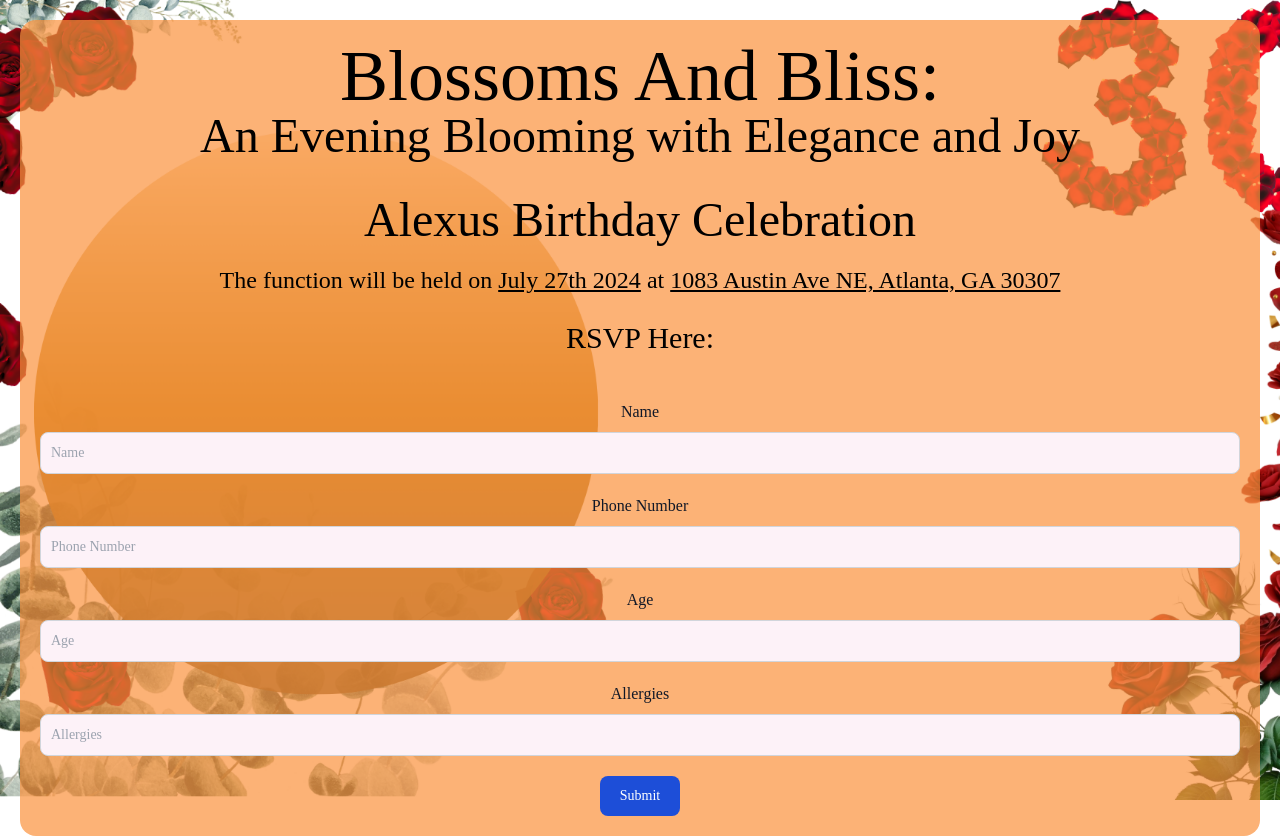
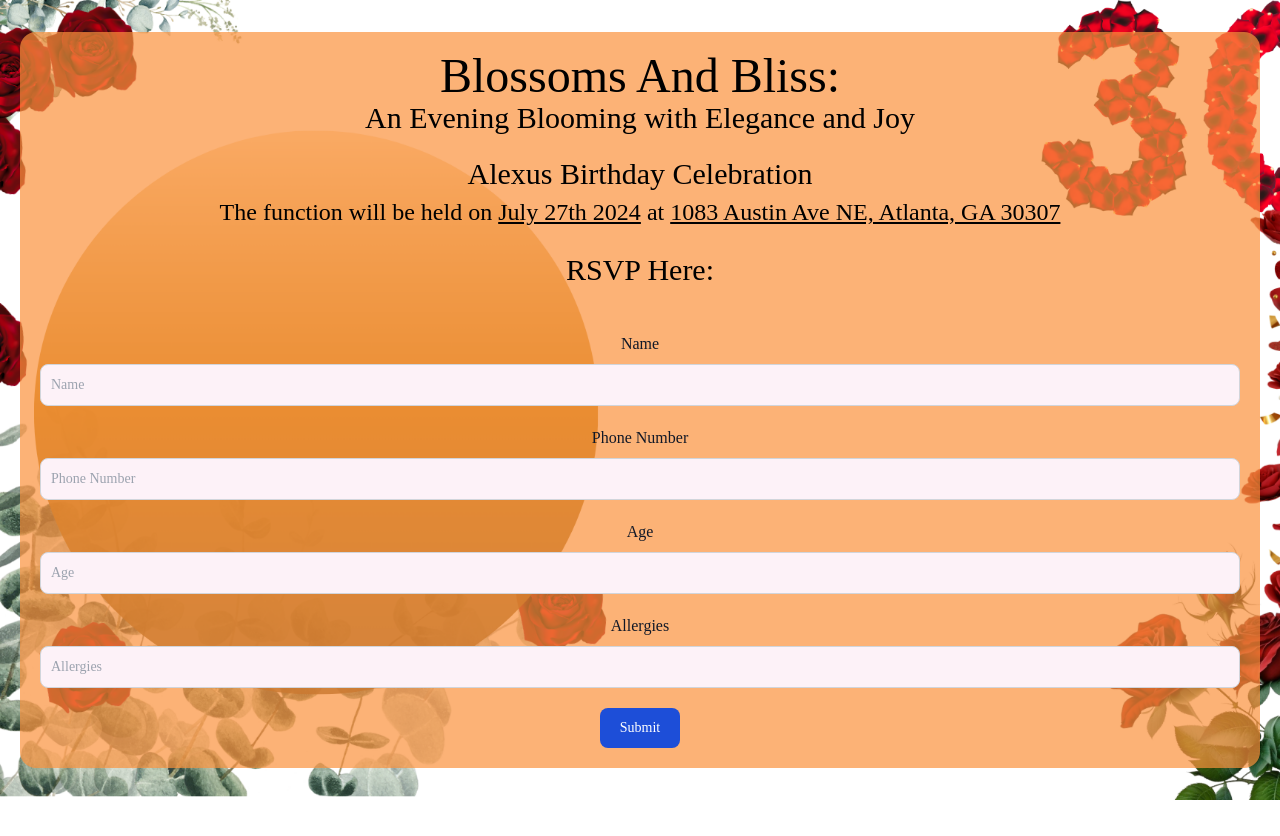
Before and after one commit to voyddful/blossomsandbliss, a Next.js app: page / in a window 1280 px wide. After the commit the page ends 800 px from the top, so only its background shows below. Built offline with nearby package versions, Linux system fonts and the light colour scheme; a web font is replaced by a local one.

Commit message:
background images changes

```diff
--- a/src/app/page.js
+++ b/src/app/page.js
@@ -6,11 +6,11 @@ export default function page(){
     <main className=' my-auto text- playwrite-no-100 text-black' >
 
       {/*mobile version*/}
-      <section className=" h-screen p-5 bg-white content-center bg-cover bg-right lg:bg-top lg:bg-cover bg-[url('/blossomsv2.png')] lg:bg-[url('/blissv2.png')]" >
+      <section className=" lg:h-screen p-5 bg-white content-center bg-cover bg-repeat bg-right lg:bg-top lg:bg-cover bg-[url('/blossomsv2.png')] lg:bg-[url('/blissv2.png')]" >
         <div className="mx-auto text-center text-black bg-pink-300/ max-w-7xl">
           <div className=' rounded-2xl bg-orange-400/70 h-max p-5 my-auto grid'>
-            <h1 className=' text-5xl mb-4' id="test"> <span className='text-7xl'>Blossoms And Bliss:</span><br/> An Evening Blooming with Elegance and Joy</h1>
-            <h1 className=' text-5xl my-5' id="test"> Alexus Birthday Celebration</h1>
+            <h1 className=' text-3xl mb-4' id="test"> <span className='text-5xl'>Blossoms And Bliss:</span><br/> An Evening Blooming with Elegance and Joy</h1>
+            <h1 className=' text-3xl my-1' id="test"> Alexus Birthday Celebration</h1>
             <h1 className=' text-2xl'> The function will be held on <span className=' underline'>July 27th 2024</span> at <a href="https://www.google.com/maps/place/1083+Austin+Ave+NE,+Atlanta,+GA+30307/@33.7619716,-84.3550701,17z/data=!3m1!4b1!4m6!3m5!1s0x88f506aa2471172b:0x80cd3712f280919e!8m2!3d33.7619716!4d-84.3524952!16s%2Fg%2F11bw3xnj77?entry=ttu" className='underline'>1083 Austin Ave NE, Atlanta, GA 30307</a></h1>
 
             <h1 className='text-3xl my-6'>RSVP Here:</h1>
```
